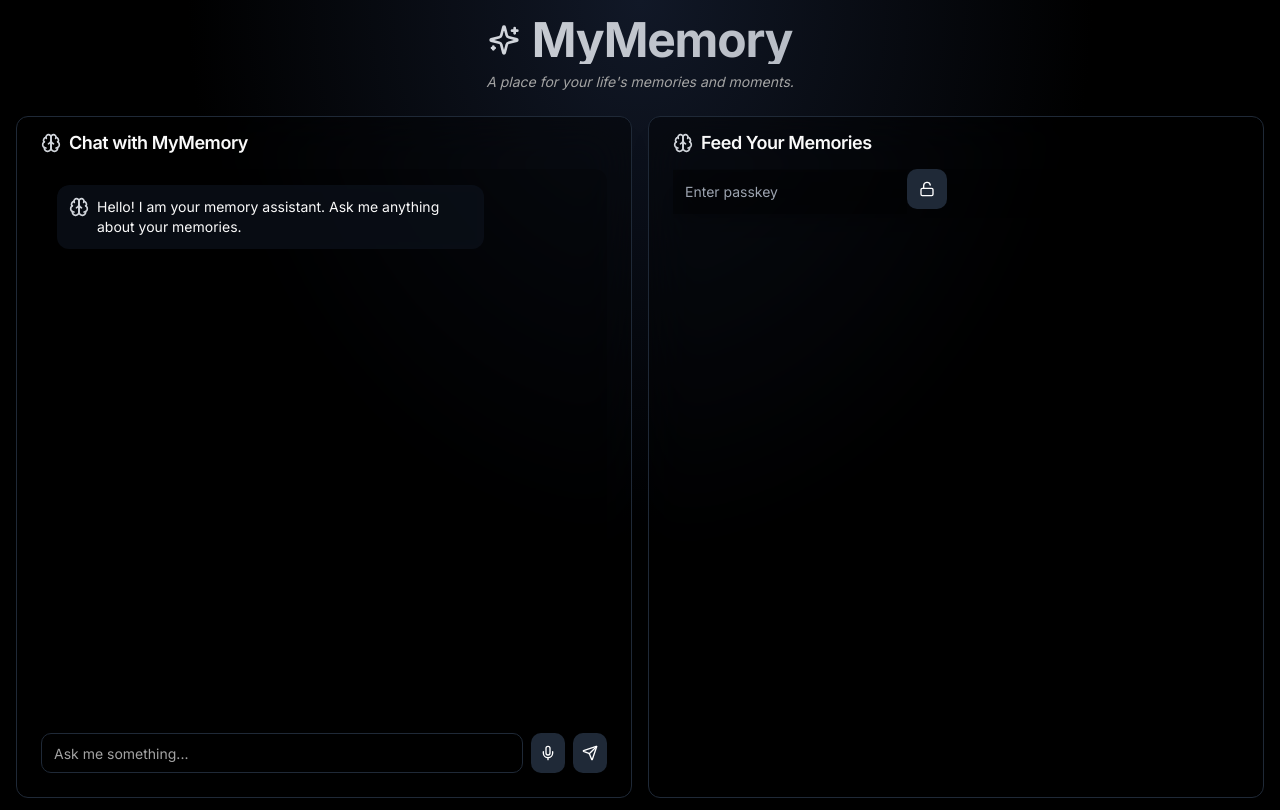
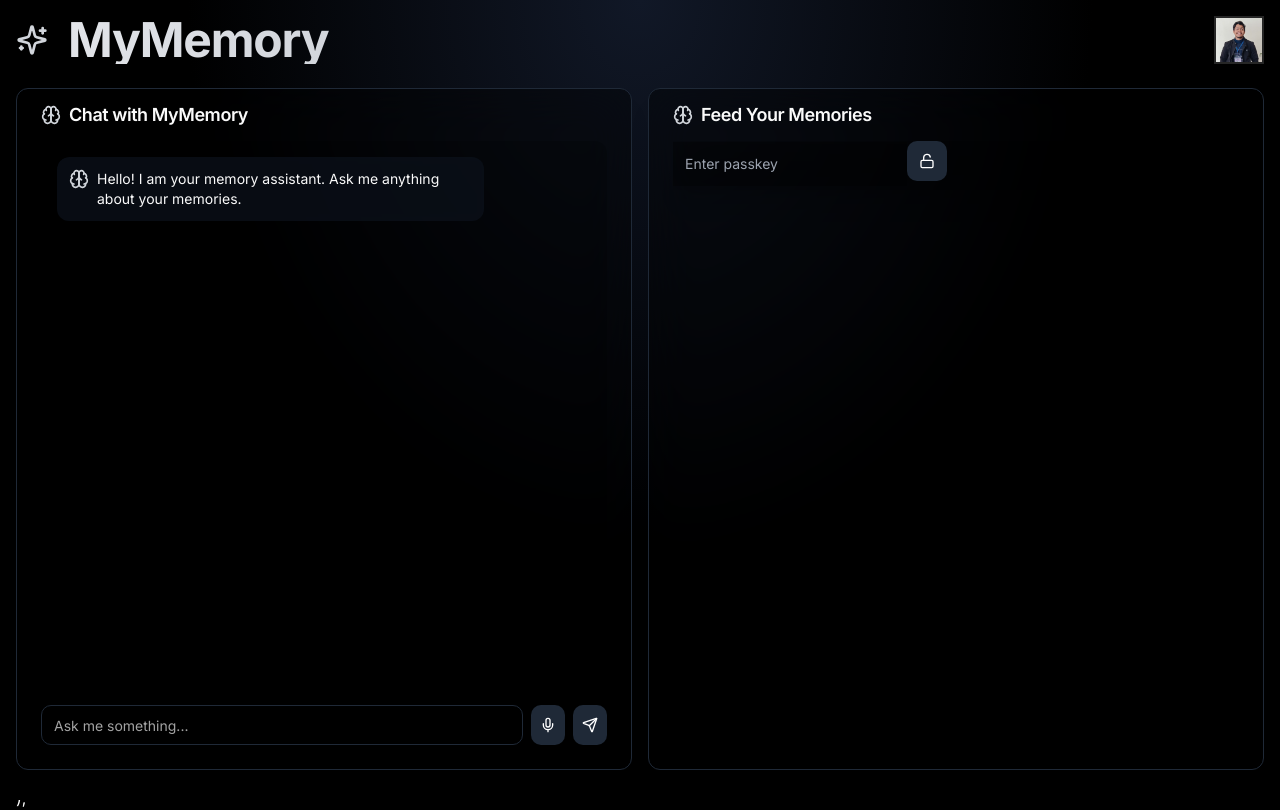
Before and after one commit to Spyrosigma/myMemory, a Next.js app in the folder frontend/: page / in a window 1280 px wide. Built offline with nearby package versions, Linux system fonts and the light colour scheme; no server answers.

Commit message:
Changed layout a bit, added my portfolio

```diff
--- a/frontend/app/page.tsx
+++ b/frontend/app/page.tsx
@@ -10,6 +10,7 @@ import { cn } from "@/lib/utils";
 import { Badge } from "@/components/ui/badge";
 import { ScrollArea } from "@/components/ui/scroll-area";
 import { initializeSocket, getSocket } from "@/lib/socket";
+import Image from 'next/image';
 
 interface Message {
   type: 'user' | 'bot';
@@ -133,21 +134,29 @@ export default function Home() {
   // };
 
   return (
-    <main className="h-screen bg-gradient-to-br from-background via-background/95 to-background/90 overflow-auto">
-      <div className="fixed inset-0 -z-1 bg-[radial-gradient(ellipse_at_top,_var(--tw-gradient-stops))] from-gray-900 via-background to-background"></div>
+    <main className="h-screen z-1 bg-gradient-to-br from-background via-background/95 to-background/90 y-overflow-auto x-overflow-hidden">
+      <div className="fixed inset-0 bg-[radial-gradient(ellipse_at_top,_var(--tw-gradient-stops))] from-gray-900 via-background to-background"></div>
 
       <div className="h-full container mx-auto px-4 py-4">
         <div className="text-center mb-6 relative">
           <div className="absolute inset-0 -z-10 blur-3xl opacity-30 bg-gradient-to-r from-gray-500/40 via-gray-600/20 to-gray-500/40 rounded-full"></div>
-          <h1 className="text-4xl md:text-5xl font-bold tracking-tight mb-2 bg-gradient-to-r from-gray-200 to-gray-400 bg-clip-text text-transparent flex items-center justify-center gap-3">
+          <h1 className="text-4xl md:text-5xl font-bold tracking-tight mb-2 bg-gradient-to-r from-gray-200 to-gray-400 bg-clip-text text-transparent flex items-center justify-center gap-5">
             <Sparkles className="w-8 h-8 text-gray-300" />
             MyMemory
+          <a href="https://spyrosigma.vercel.app" target="_blank" rel="noopener noreferrer" className="ml-auto">
+            <Image
+              src="./SpyroSigma.jpg"  // Use "/" for public folder paths
+              alt="Portfolio Link"
+              width={50}              // Set width and height for optimized loading
+              height={50}
+              className="object-cover flex rounded-half border-2"
+            />
+          </a>
           </h1>
-          <p className="text-muted-foreground italic text-sm">
+          {/* <p className="text-muted-foreground italic text-sm">
             A place for your life&apos;s memories and moments.
-          </p>
+          </p> */}
         </div>
-
         <div className="grid md:grid-cols-2 gap-4 h-[calc(100vh-160px)]">
           <Card className="bg-black/40 backdrop-blur-xl border-gray-800 shadow-xl">
             <CardHeader className="py-3">
@@ -272,10 +281,9 @@ export default function Home() {
               </div>
             </CardContent>
           </Card>
-
-
           );
         </div>
+
       </div>
     </main>
   );
```
Also changed, not shown: frontend/public/SpyroSigma.jpg (added).
